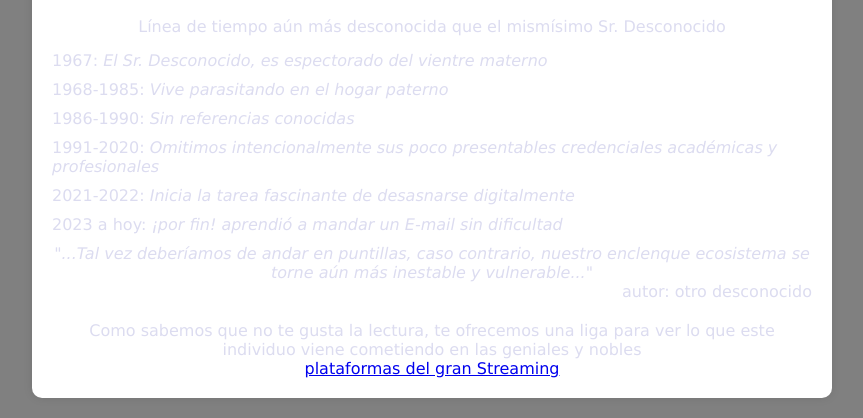
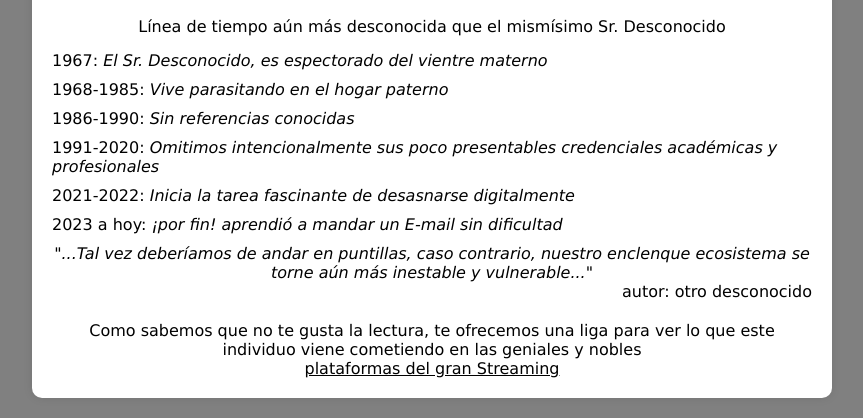
Before and after one commit to RamonTrrl/pagina-homenaje, a plain HTML site: page index.html in a window 1280 px wide. Shown: the part 730-1148 px from the top of the page, without its empty margins (208-1071 px from the left). Drawn offline with Linux system fonts and the light colour scheme.

Commit message:
Update styles.css
agragando color a toda la pagina en còdigo

```diff
--- a/styles.css
+++ b/styles.css
@@ -3,6 +3,7 @@
   margin: 0;
   padding: 0;
   box-sizing: border-box;
+  color: #000000; /* Texto negro */
 }
 
 /* Estilos generales */
@@ -30,6 +31,7 @@ main {
   padding: 20px;
   border-radius: 10px;
   box-shadow: 0 0 10px rgba(0, 0, 0, 0.1);
+  /*color: #000000; /* Texto negro */
 }
 
 h1 {
```
